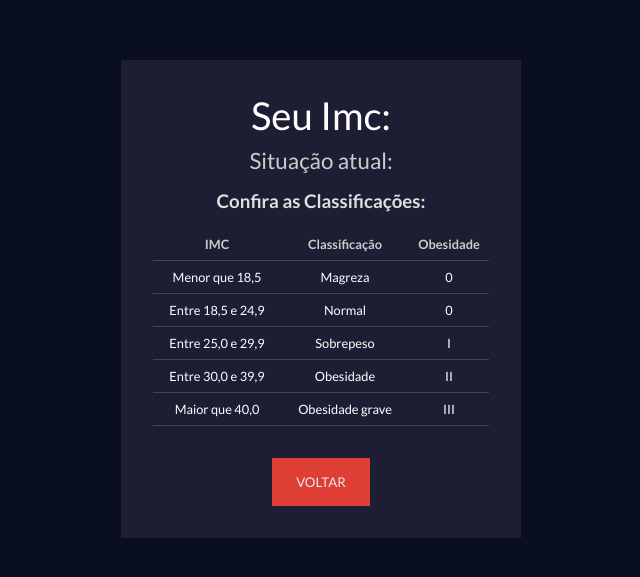
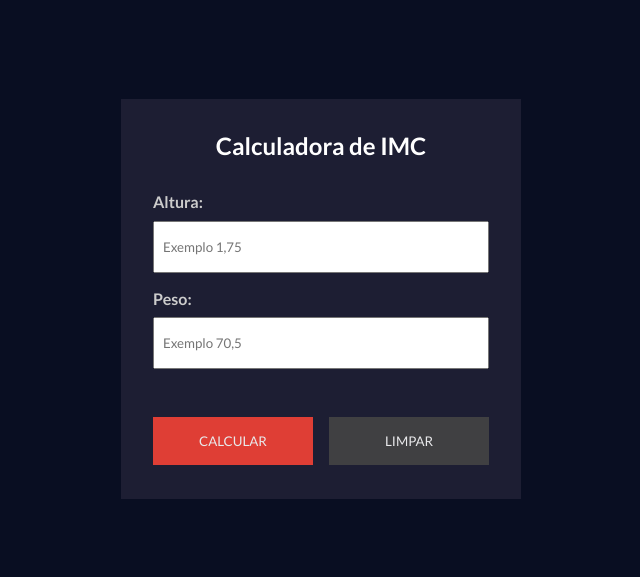
Before and after one commit to MPicolli/calculadora-imc-react, a React (Vite) app: page / in a window 1280 px wide. Shown: the part 101-678 px from the top of the page, without its empty margins (319-959 px from the left). Built offline with nearby package versions, Linux system fonts and the light colour scheme.

Commit message:
feat: Implementa mostrar na tela do usuário o IMC e a situação atual

```diff
--- a/src/App.jsx
+++ b/src/App.jsx
@@ -12,19 +12,32 @@
     const weightFloat = +weight.replace(",", ".");
     const heightFloat = +height.replace(",", ".");
 
-    const imcResult = weightFloat / (heightFloat * heightFloat).toFixed(1);
+    const imcResult = (weightFloat / (heightFloat * heightFloat)).toFixed(1);
 
     setImc(imcResult);
+
+    data.forEach((item) => {
+      if (imcResult >= item.min && imcResult <= item.max) {
+        setInfo(item.info);
+        setInfoClass(item.infoClass);
+      }
+    });
+
+    if (!info) return;
   };
 
-  const [imc, setImc] = useState("25");
+  const [imc, setImc] = useState("");
   const [info, setInfo] = useState("");
   const [infoClass, setInfoClass] = useState("");
 
   return (
     <div>
       <div className="container">
-        {!imc ? <ImcCalc calcImc={calcImc} /> : <ImcTable data={data} />}
+        {!imc ? (
+          <ImcCalc calcImc={calcImc} />
+        ) : (
+          <ImcTable data={data} imc={imc} info={info} infoClass={infoClass} />
+        )}
       </div>
     </div>
   );
--- a/src/components/ImcTable.jsx
+++ b/src/components/ImcTable.jsx
@@ -2,11 +2,15 @@
 import Button from "./Button";
 import "./ImcTable.css";
 
-const ImcTable = ({ data }) => {
+const ImcTable = ({ data, imc, info, infoClass }) => {
   return (
     <div id="result-container">
-      <p id="imc-number">Seu Imc:</p>
-      <p id="imc-info">Situação atual:</p>
+      <p id="imc-number">
+        Seu Imc: <span className={infoClass}>{imc}</span>
+      </p>
+      <p id="imc-info">
+        Situação atual: <span className={infoClass}>{info}</span>
+      </p>
       <h3>Confira as Classificações:</h3>
       <div className="imc-table">
         <div className="table-header">
```
